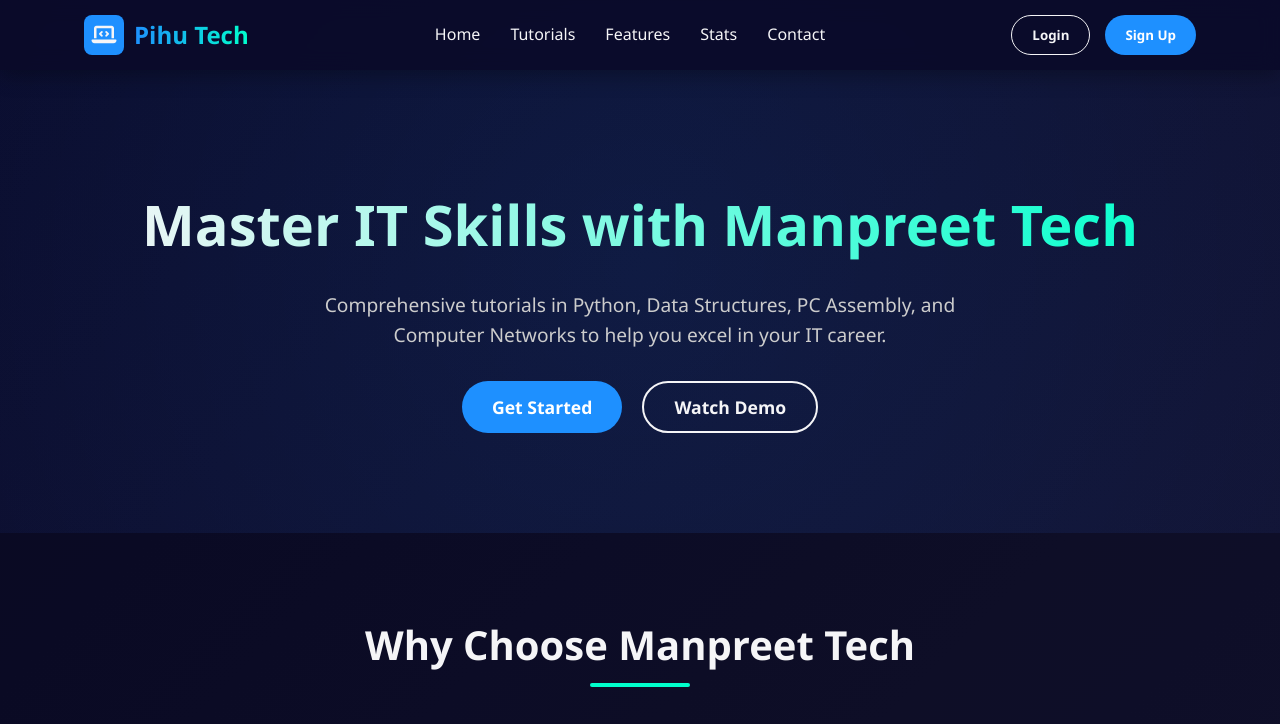
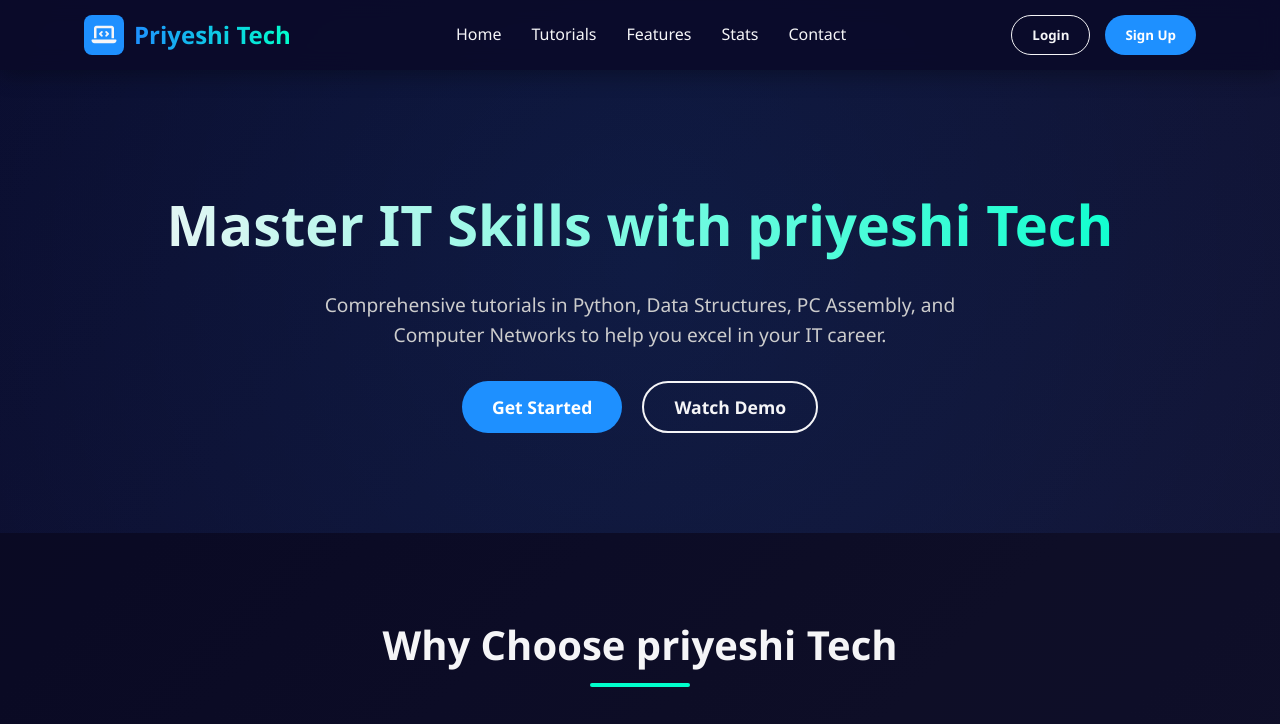
Before and after one commit to MANPREET-teach/Pihu-tech, a plain HTML site: page index.html in a window 1280 px wide. Shown: the top 724 px of the page. Drawn offline with nearby package versions, Linux system fonts and the light colour scheme.

Commit message:
Update branding from Manpreet Tech to Priyeshi Tech

```diff
--- a/index.html
+++ b/index.html
@@ -3,7 +3,7 @@
 <head>
     <meta charset="UTF-8">
     <meta name="viewport" content="width=device-width, initial-scale=1.0">
-    <title>Pihu Tech - Complete IT Learning Platform</title>
+    <title>Priyeshi Tech - Complete IT Learning Platform</title>
     <link rel="stylesheet" href="https://cdnjs.cloudflare.com/ajax/libs/font-awesome/6.4.0/css/all.min.css">
     <link rel="stylesheet" href="./css/style.css">
     <script src="https://cdnjs.cloudflare.com/ajax/libs/jspdf/2.5.1/jspdf.umd.min.js"></script>
@@ -17,7 +17,7 @@
                     <div class="logo-icon">
                         <i class="fas fa-laptop-code"></i>
                     </div>
-                    <div class="logo-text">Pihu Tech</div>
+                    <div class="logo-text">Priyeshi Tech</div>
                 </div>
                 <nav>
                     <ul>
@@ -145,7 +145,7 @@
     <!-- Hero Section (Visible before login) -->
     <section class="hero" id="home">
         <div class="container">
-            <h1>Master IT Skills with Manpreet Tech</h1>
+            <h1>Master IT Skills with priyeshi Tech</h1>
             <p>Comprehensive tutorials in Python, Data Structures, PC Assembly, and Computer Networks to help you excel in your IT career.</p>
             <div class="hero-buttons">
                 <button class="btn btn-primary" id="heroLoginBtn">Get Started</button>
@@ -158,7 +158,7 @@
     <section class="features" id="features">
         <div class="container">
             <div class="section-title">
-                <h2>Why Choose Manpreet Tech</h2>
+                <h2>Why Choose priyeshi Tech</h2>
             </div>
             <div class="feature-grid">
                 <div class="feature-card">
@@ -234,7 +234,7 @@
         <div class="container">
             <div class="footer-content">
                 <div class="footer-column">
-                    <h3>Manpreet Tech</h3>
+                    <h3>Priyeshi Tech</h3>
                     <p>Your gateway to mastering IT concepts and technologies with industry-relevant tutorials in Python, Data Structures, PC Assembly, and Computer Networks.</p>
                     <div class="social-links">
                         <a href="#"><i class="fab fa-facebook-f"></i></a>
@@ -273,7 +273,7 @@
                 </div>
             </div>
             <div class="copyright">
-                <p>&copy; 2023 Manpreet Tech. All rights reserved.</p>
+                <p>&copy; 2026 Priyeshi Tech. All rights reserved.</p>
             </div>
         </div>
     </footer>
```
